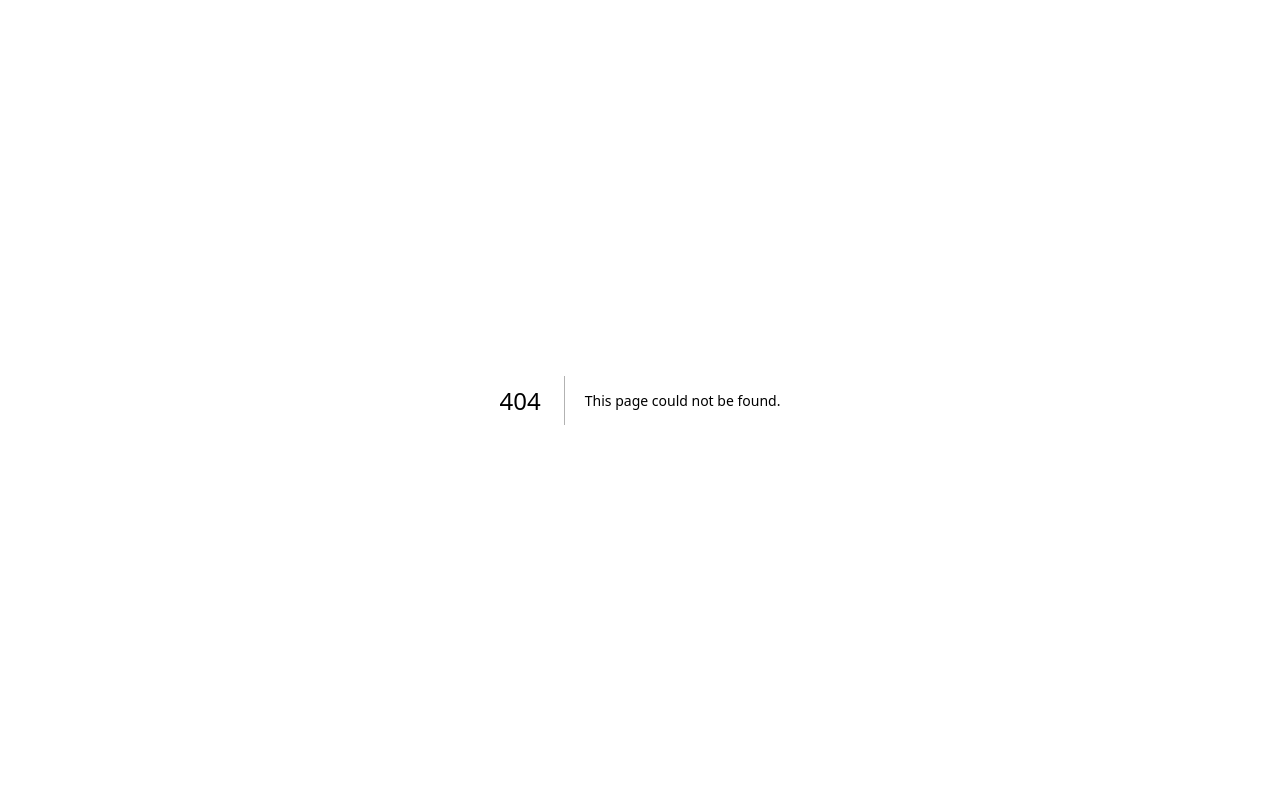
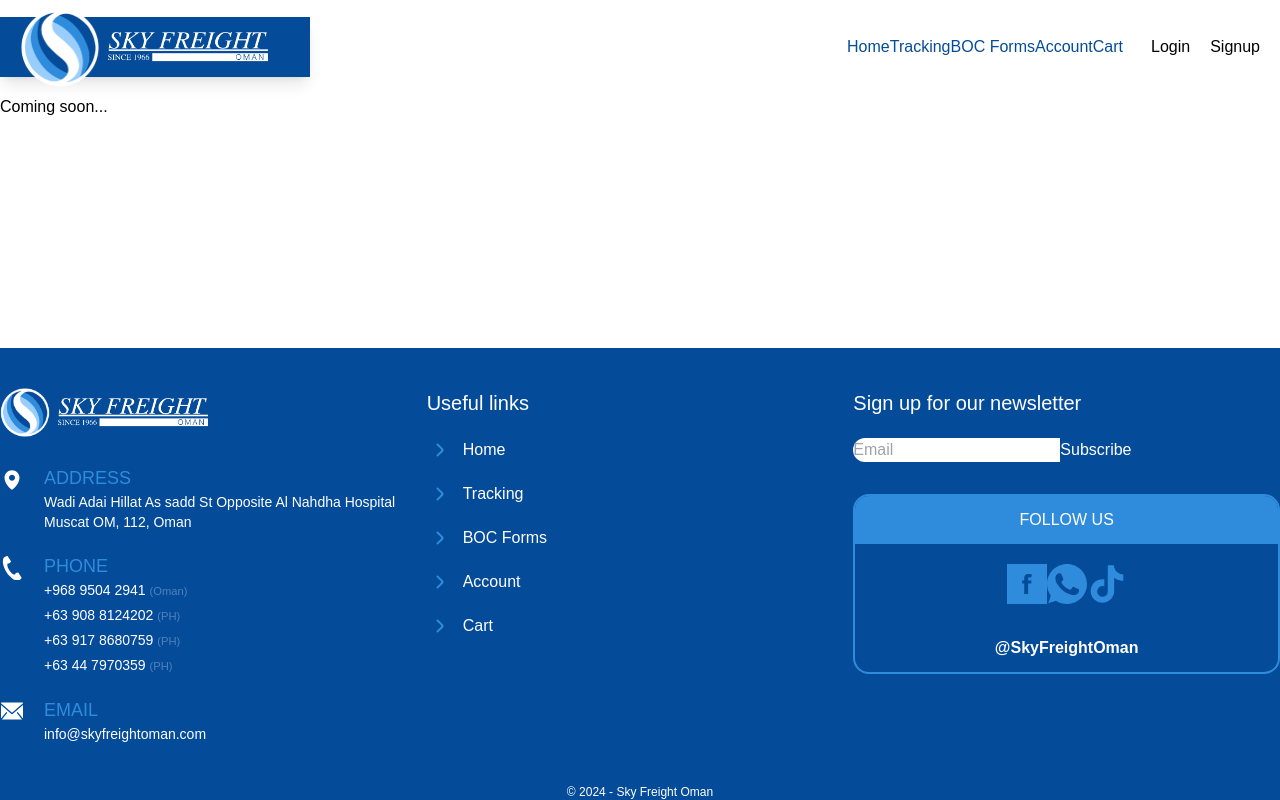
Before and after one commit to reginpv/skyfreight, a Next.js app: page /admin in a window 1280 px wide. Before the commit this address had no page. Built offline with nearby package versions, Linux system fonts and the light colour scheme; no server answers; what fluid-tailwind would draw is missing.

Commit message:
added default pages

```diff
--- /dev/null
+++ b/src/app/admin/page.tsx
@@ -0,0 +1,15 @@
+import TemplateDefault from "@/components/templates/Default"
+
+export default function Admin() {
+  return (
+    <TemplateDefault>
+      <section>
+        <div className="container container--custom">
+          <div>
+            Coming soon...
+          </div>
+        </div>
+      </section>
+    </TemplateDefault>
+  );
+}
--- a/src/app/signup/page.tsx
+++ b/src/app/signup/page.tsx
@@ -3,7 +3,7 @@ import Logo from "@/components/ui/Logo"
 import FormLogin from "@/components/forms/FormLogin"
 import ButtonGoogle from "@/components/ButtonGoogle"
 
-export default function Login() {
+export default function Signup() {
   return (
     <TemplateBlank>
       <section className="h-dvh">
```
